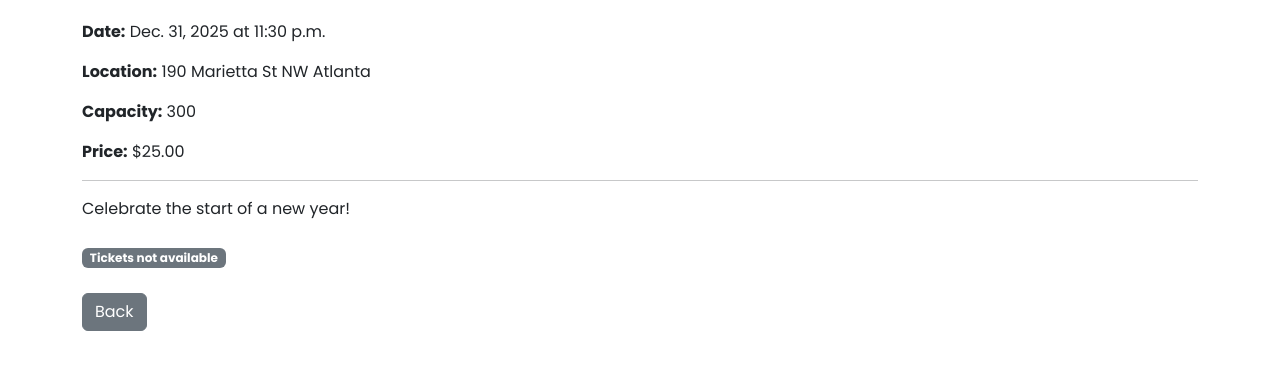
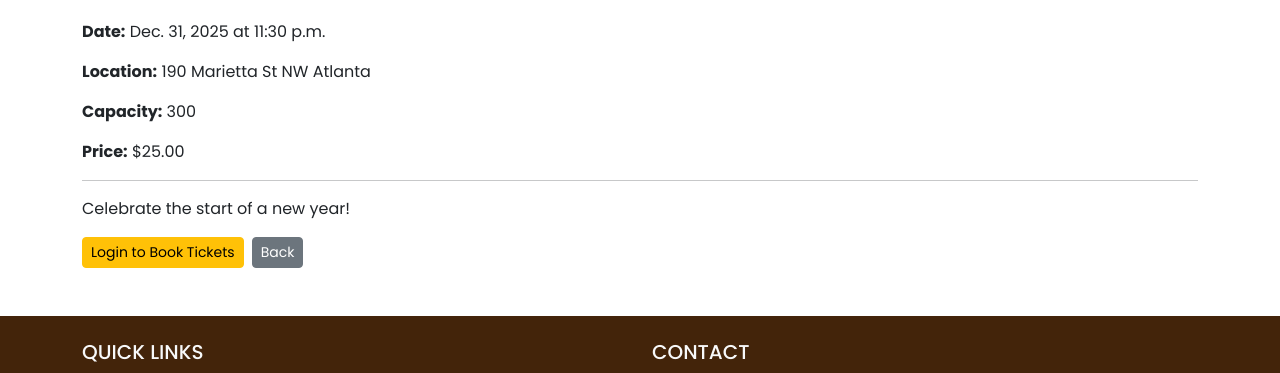
Before and after one commit to meeraranjan/EventSphere, a Django app: page /events/3/ in a window 1280 px wide. Shown: the part 598-971 px from the top of the page. Run offline with Django 5.2, Linux system fonts and the light colour scheme; data comes from the database, SQL or seed files in the repository; both versions use the stored data as it was after the commit; some libraries are stand-ins or nearby versions.

Commit message:
Added login/signup redirect for Book Tickets

```diff
--- a/eventsphere/events/templates/events/event_detail.html
+++ b/eventsphere/events/templates/events/event_detail.html
@@ -24,16 +24,21 @@
     <p class="mt-3">{{ event.description }}</p>
     {% endif %}
 
-    {% if event.ticket_url %}
-    <div class="mt-4">
-        <a href="{{ event.ticket_url }}" target="_blank" class="btn btn-primary">Book Tickets</a>
+    <div class="d-flex align-items-center gap-2 mt-3 flex-wrap">
+        {% if user.is_authenticated %}
+            {% if event.ticket_url %}
+                <a href="{{ event.ticket_url }}" target="_blank" class="btn btn-primary btn-sm">
+                    Book Tickets
+                </a>
+            {% else %}
+                <button class="btn btn-secondary btn-sm" disabled>Tickets not available yet</button>
+            {% endif %}
+        {% else %}
+            <a href="{% url 'login' %}?next={{ request.path }}" class="btn btn-warning btn-sm">
+                Login to Book Tickets
+            </a>
+        {% endif %}
+        <a href="javascript:history.back()" class="btn btn-secondary btn-sm">Back</a>
     </div>
-    {% else %}
-    <div class="mt-4">
-        <span class="badge bg-secondary">Tickets not available</span>
-    </div>
-    {% endif %}
-
-    <a href="{% url 'events_map' %}" class="btn btn-secondary mt-4">Back</a>
 </div>
 {% endblock %}
```
Also changed, not shown: eventsphere/events/templates/events/events_map.html (+9 -1 lines), eventsphere/db.sqlite3.
